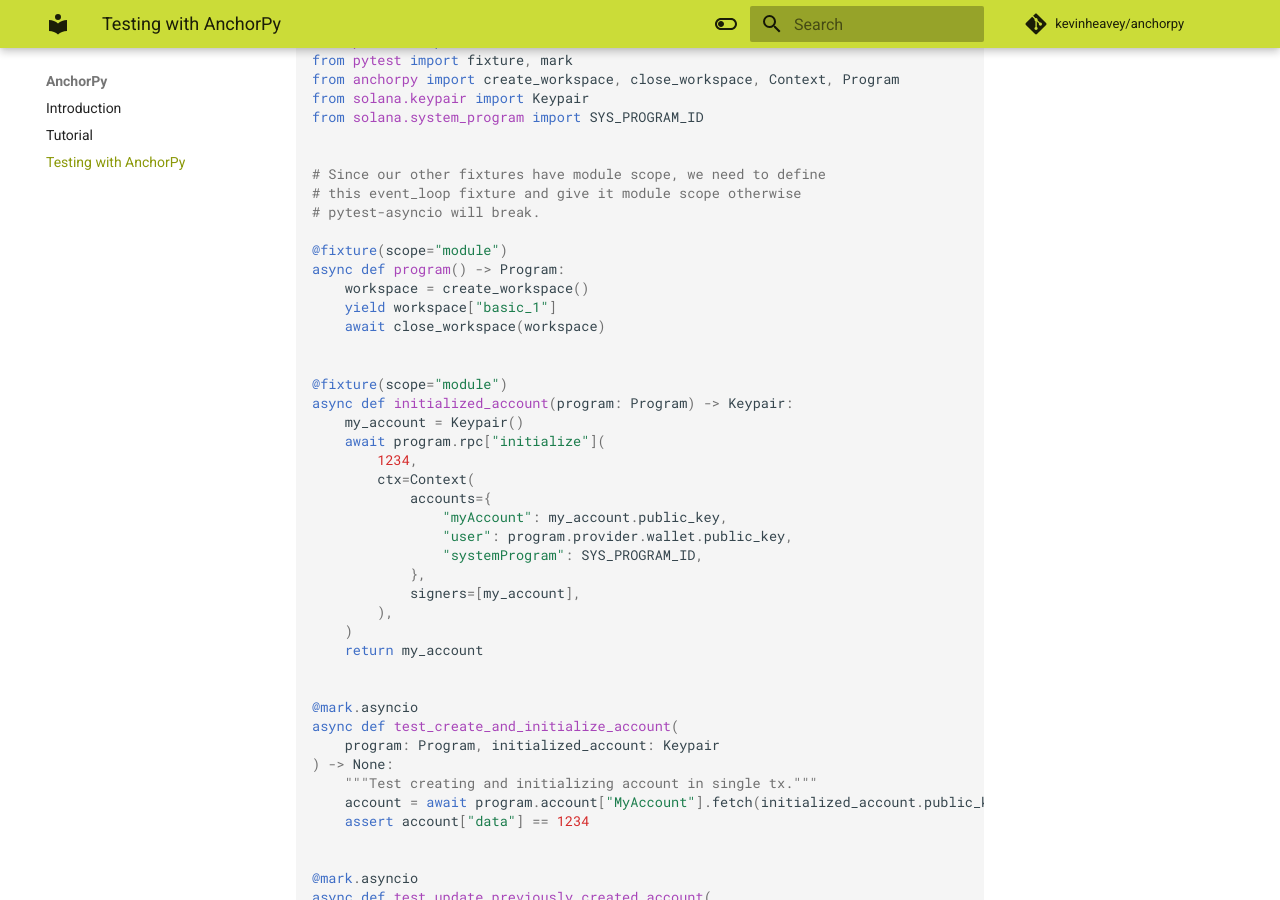
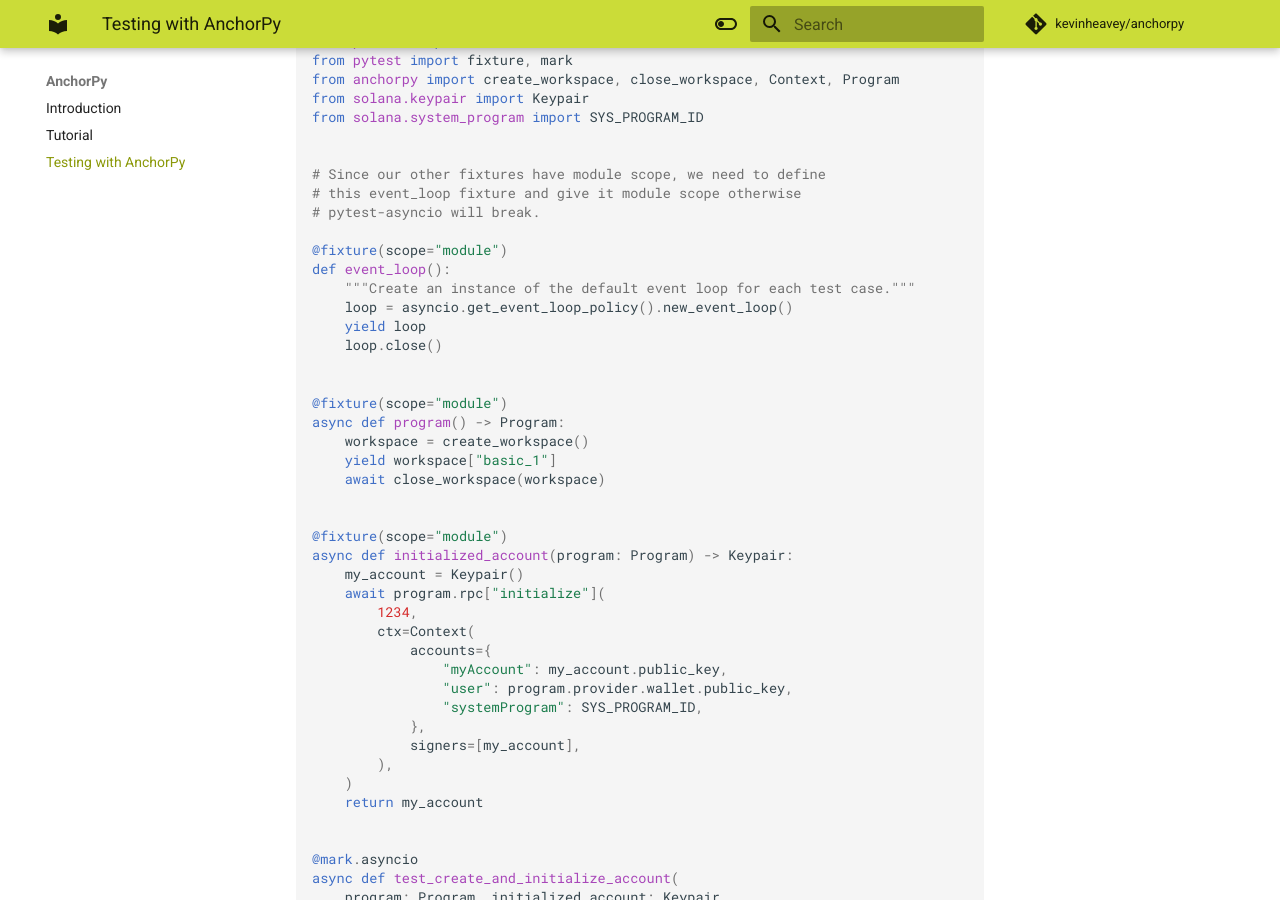
Before and after one commit to kevinheavey/anchorpy, an MkDocs documentation site: the page built from docs/testing.md, in a window 1280 px wide and 900 px high, scrolled down 305 px. Built offline with MkDocs 1.6.1 and Material for MkDocs 9.7.7, drawn with Linux system fonts in a browser that asks for light colours; comment, search, counter and statistics services are not loaded.

Commit message:
fix example test

```diff
--- a/docs/testing.md
+++ b/docs/testing.md
@@ -18,6 +18,14 @@ from solana.system_program import SYS_PROGRAM_ID
 # Since our other fixtures have module scope, we need to define
 # this event_loop fixture and give it module scope otherwise
 # pytest-asyncio will break.
+
+@fixture(scope="module")
+def event_loop():
+    """Create an instance of the default event loop for each test case."""
+    loop = asyncio.get_event_loop_policy().new_event_loop()
+    yield loop
+    loop.close()
+
 
 @fixture(scope="module")
 async def program() -> Program:
```
